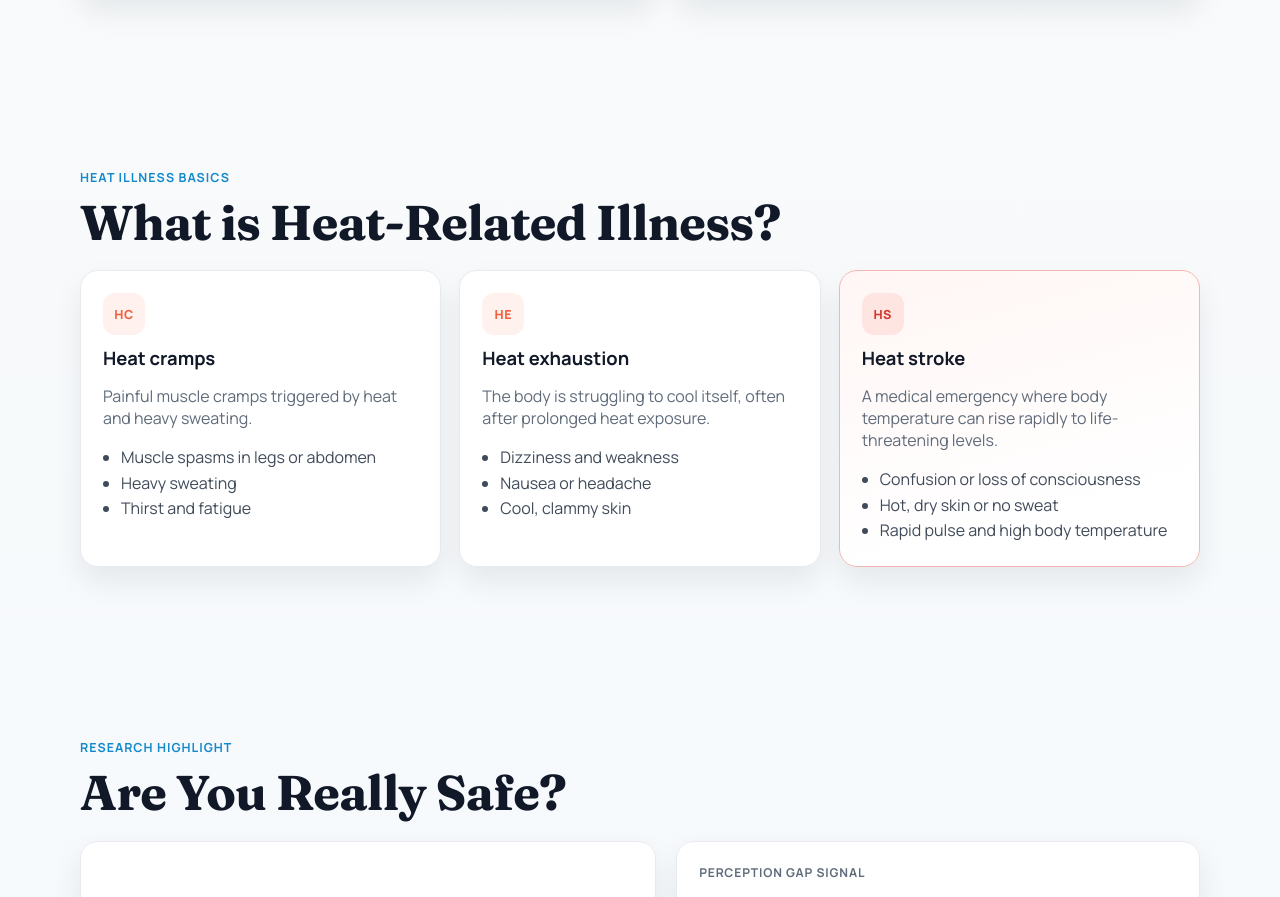
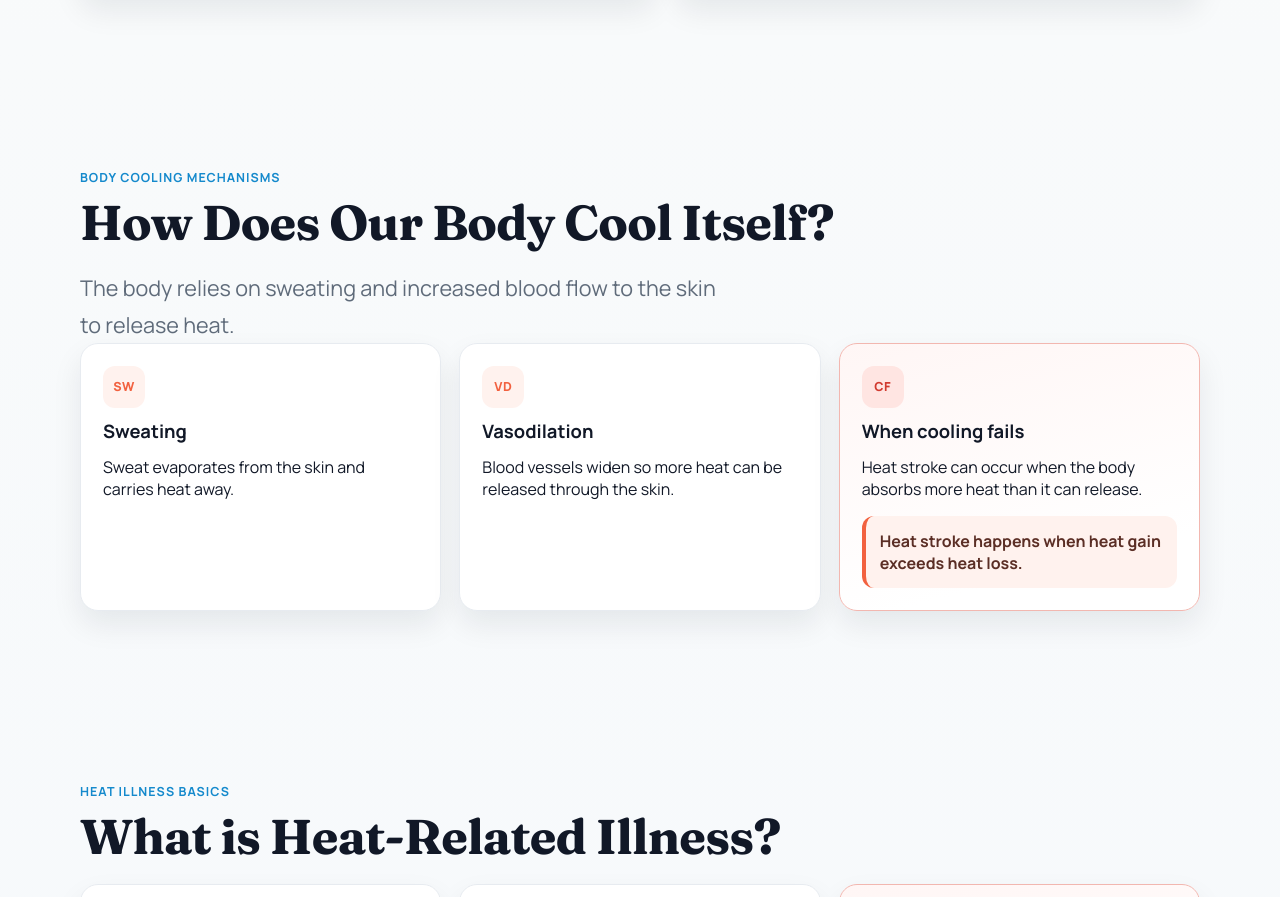
Before and after one commit to hsuanyu0121/123, a plain HTML site: page frontend/index.html in a window 1280 px wide. Shown: the part 1677-2574 px from the top of the page. Drawn offline with nearby package versions, Linux system fonts and the light colour scheme; no server answers.

Commit message:
add body cooling section

```diff
--- a/frontend/index.html
+++ b/frontend/index.html
@@ -150,6 +150,36 @@
 
         <article class="card chart-card">
           <canvas id="climateChart" aria-label="Temperature and heat index chart" role="img"></canvas>
+        </article>
+      </div>
+    </section>
+
+    <section id="cooling" class="section reveal">
+      <header class="section-header">
+        <p class="eyebrow">Body Cooling Mechanisms</p>
+        <h2>How Does Our Body Cool Itself?</h2>
+      </header>
+
+      <p class="lead">The body relies on sweating and increased blood flow to the skin to release heat.</p>
+
+      <div class="cards three-column">
+        <article class="card cooling-card">
+          <span class="icon-badge">SW</span>
+          <h3>Sweating</h3>
+          <p>Sweat evaporates from the skin and carries heat away.</p>
+        </article>
+
+        <article class="card cooling-card">
+          <span class="icon-badge">VD</span>
+          <h3>Vasodilation</h3>
+          <p>Blood vessels widen so more heat can be released through the skin.</p>
+        </article>
+
+        <article class="card cooling-card critical">
+          <span class="icon-badge">CF</span>
+          <h3>When cooling fails</h3>
+          <p>Heat stroke can occur when the body absorbs more heat than it can release.</p>
+          <p class="highlight">Heat stroke happens when heat gain exceeds heat loss.</p>
         </article>
       </div>
     </section>
--- a/frontend/style.css
+++ b/frontend/style.css
@@ -621,6 +621,11 @@ h3 {
   line-height: 1.6;
 }
 
+.cooling-card p,
+.cooling-card h3 {
+  margin-top: 14px;
+}
+
 .critical {
   border-color: #f2b7b0;
   background: linear-gradient(165deg, #fff6f5 0%, #ffffff 78%);
```
